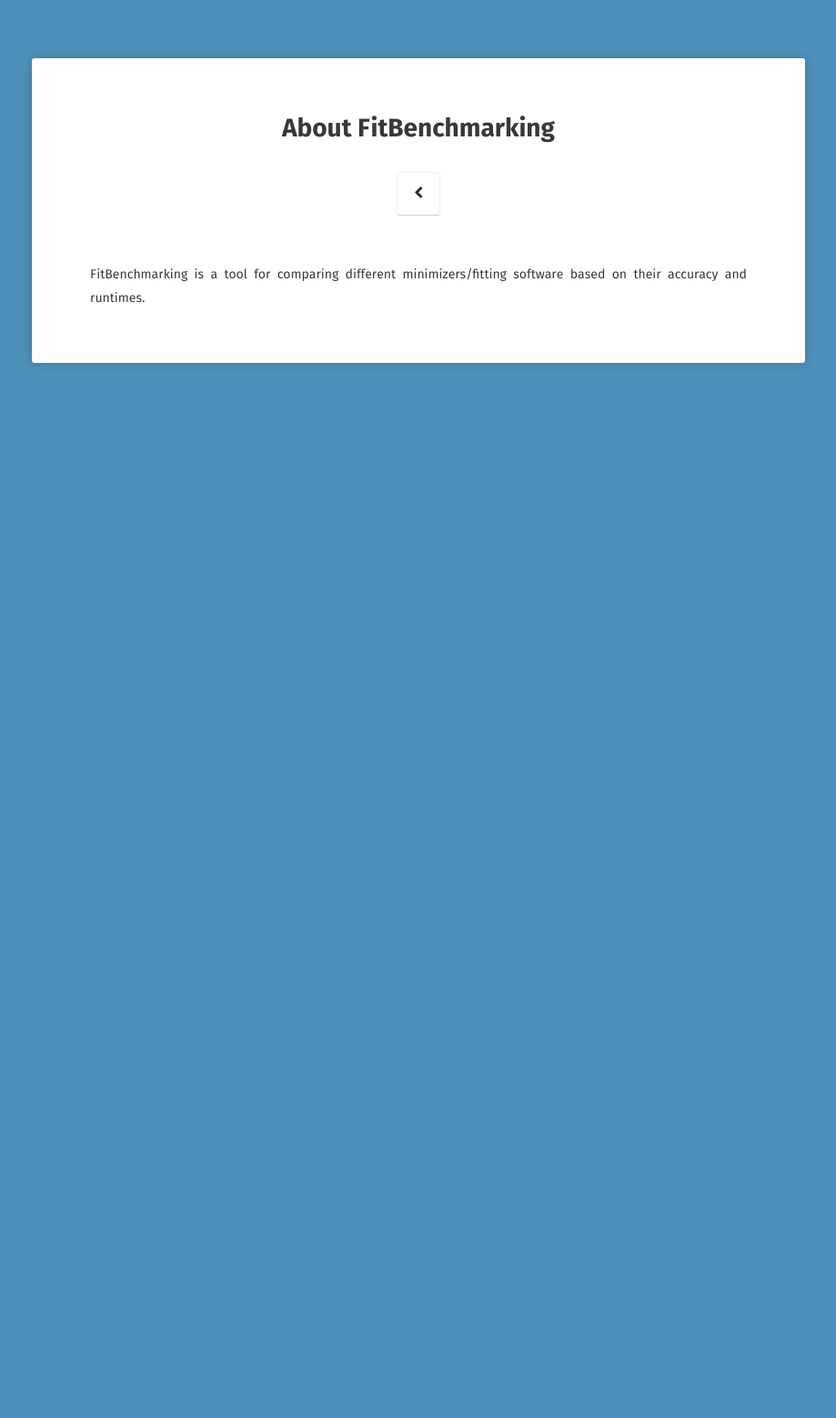
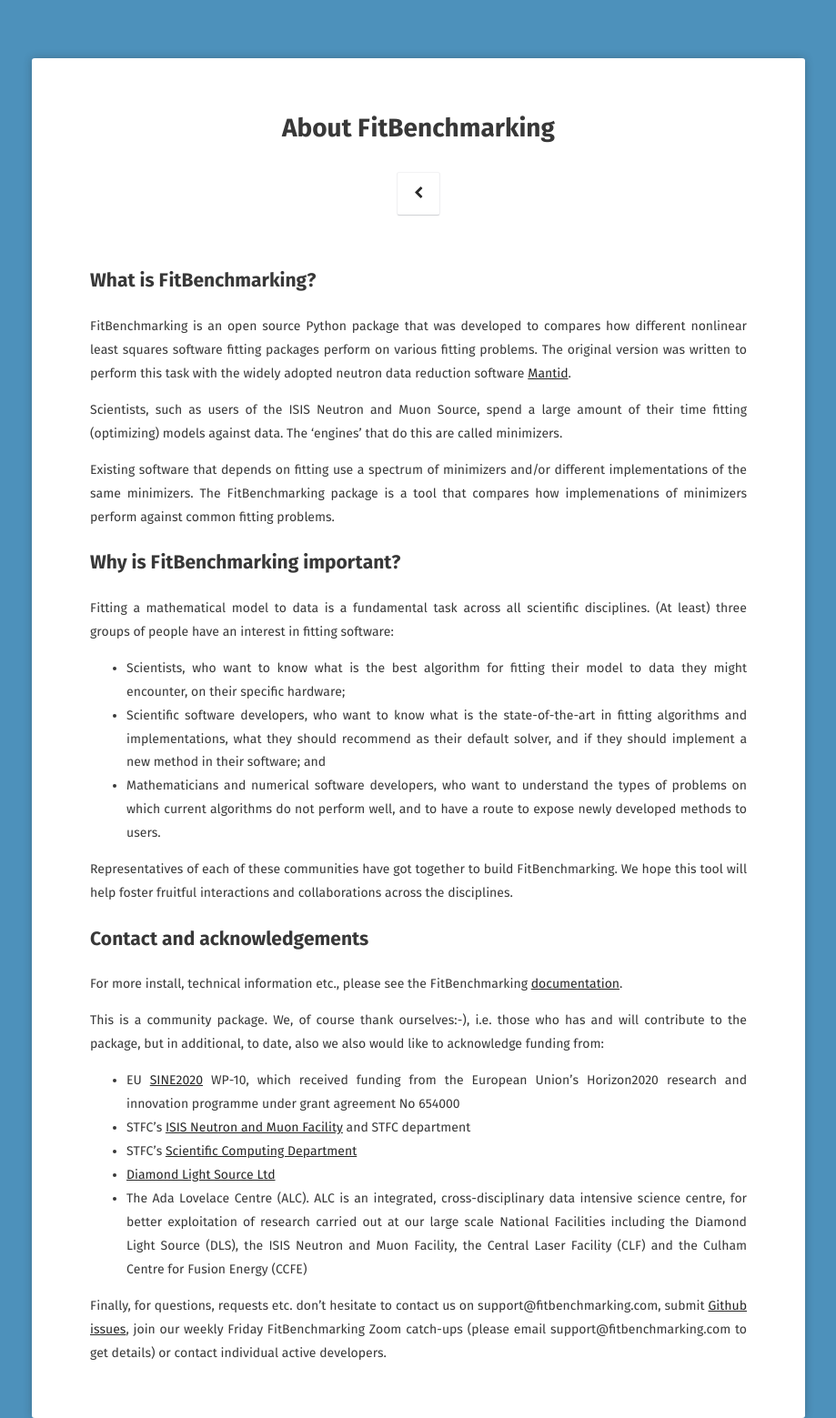
Before and after one commit to fitbenchmarking/fitbenchmarking.github.io, a Jekyll site: the page built from about/index.md, in a window 1280 px wide. Shown: the whole page at 91% size, without its empty margins (180-1099 px from the left). Built offline with Jekyll 4.4.1, drawn with Linux system fonts in a browser that asks for light colours; some web fonts are replaced; before the commit the page ends 964 px from its top, so only the background shows below that.

Commit message:
About section and as agreed in Friday weekly
catch-up today

```diff
--- a/about/index.md
+++ b/about/index.md
@@ -6,4 +6,32 @@ date: 2016-11-22
 comments: false
 ---
 
-FitBenchmarking is a tool for comparing different minimizers/fitting software based on their accuracy and runtimes.
+## What is FitBenchmarking?
+
+FitBenchmarking is an open source Python package that was developed to compares how different nonlinear least squares software fitting packages perform on various fitting problems. The original version was written to perform this task with the widely adopted neutron data reduction software [Mantid](https://www.mantidproject.org).
+
+Scientists, such as users of the ISIS Neutron and Muon Source, spend a large amount of their time fitting (optimizing) models against data. The ‘engines’ that do this are called minimizers.
+
+Existing software that depends on fitting use a spectrum of minimizers and/or different implementations of the same minimizers. The FitBenchmarking package is  a tool that compares how implemenations of minimizers perform against common fitting problems.
+
+## Why is FitBenchmarking important?
+Fitting a mathematical model to data is a fundamental task across all scientific disciplines. (At least) three groups of people have an interest in fitting software:
+
+* Scientists, who want to know what is the best algorithm for fitting their model to data they might encounter, on their specific hardware;
+* Scientific software developers, who want to know what is the state-of-the-art in fitting algorithms and implementations, what they should recommend as their default solver, and if they should implement a new method in their software; and
+* Mathematicians and numerical software developers, who want to understand the types of problems on which current algorithms do not perform well, and to have a route to expose newly developed methods to users.
+
+Representatives of each of these communities have got together to build FitBenchmarking. We hope this tool will help foster fruitful interactions and collaborations across the disciplines.
+
+## Contact and acknowledgements
+For more install, technical information etc., please see the FitBenchmarking [documentation](https://fitbenchmarking.readthedocs.io/en/latest).
+
+This is a community package. We, of course thank ourselves:-), i.e. those who has and will contribute to the package, but in additional, to date, also we also would like to acknowledge funding from:
+
+* EU [SINE2020](https://www.sine2020.eu) WP-10, which received funding from the European Union's Horizon2020 research and innovation programme under grant agreement No 654000
+* STFC’s [ISIS Neutron and Muon Facility](https://www.isis.stfc.ac.uk) and STFC department
+* STFC’s [Scientific Computing Department](https://www.scd.stfc.ac.uk)
+* [Diamond Light Source Ltd](https://www.diamond.ac.uk)
+* The Ada Lovelace Centre (ALC). ALC is an integrated, cross-disciplinary data intensive science centre, for better exploitation of research carried out at our large scale National Facilities including the Diamond Light Source (DLS), the ISIS Neutron and Muon Facility, the Central Laser Facility (CLF) and the Culham Centre for Fusion Energy (CCFE)
+
+Finally, for questions, requests etc. don’t hesitate to contact us on support@fitbenchmarking.com, submit [Github issues](https://github.com/fitbenchmarking/fitbenchmarking/issues), join our weekly Friday FitBenchmarking Zoom catch-ups (please email support@fitbenchmarking.com to get details) or contact individual active developers.
```
